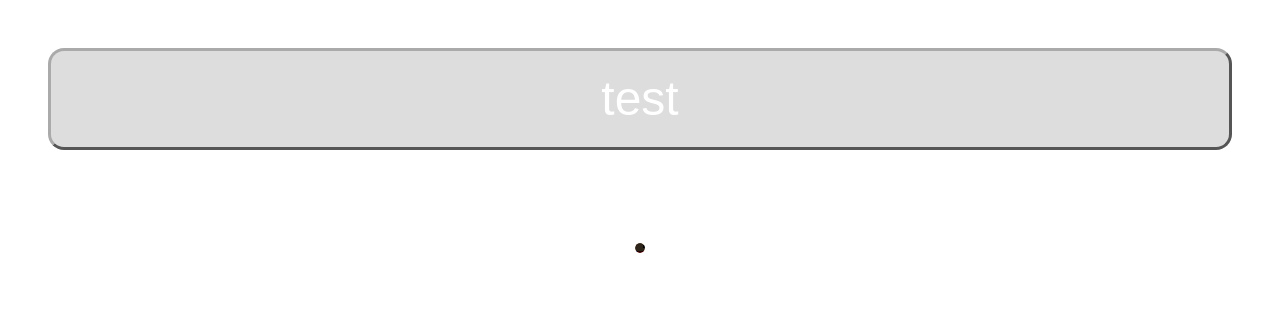
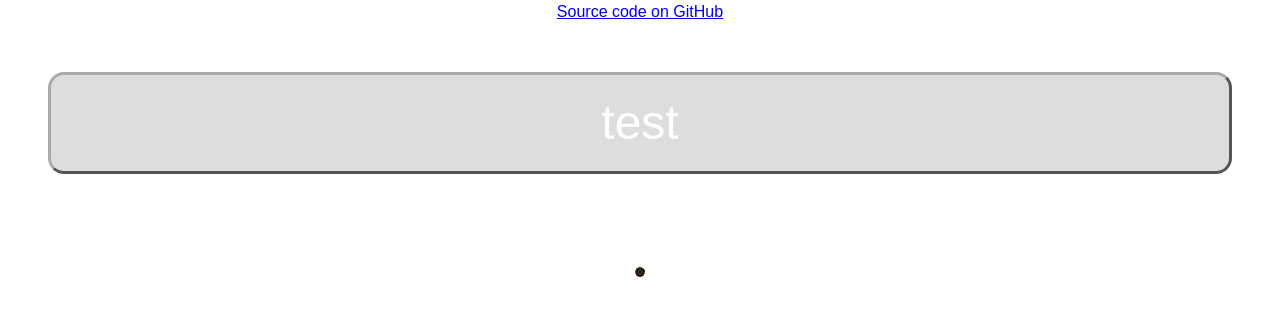
Before and after one commit to omrilotan/resonate, a plain HTML site: page index.html in a window 1280 px wide. Drawn offline with Linux system fonts and the light colour scheme.

Commit message:
add link to source code on GitHub

```diff
--- a/index.html
+++ b/index.html
@@ -13,6 +13,9 @@
 html { height:100%; }
 body {
     font:normal 16px/24px sans-serif;
+}
+.center {
+    text-align:center;
 }
 .button {
     display:block;
@@ -76,6 +79,9 @@ body {
         </style>
     </head>
     <body>
+        <div class="center">
+            <a href="https://github.com/wondrme/resonate.js">Source code on GitHub</a>
+        </div>
         <a class="button" id="test">test</a>
         <div class="beat" id="voice_detection_beat">
             <span class="heart"></span>
```
